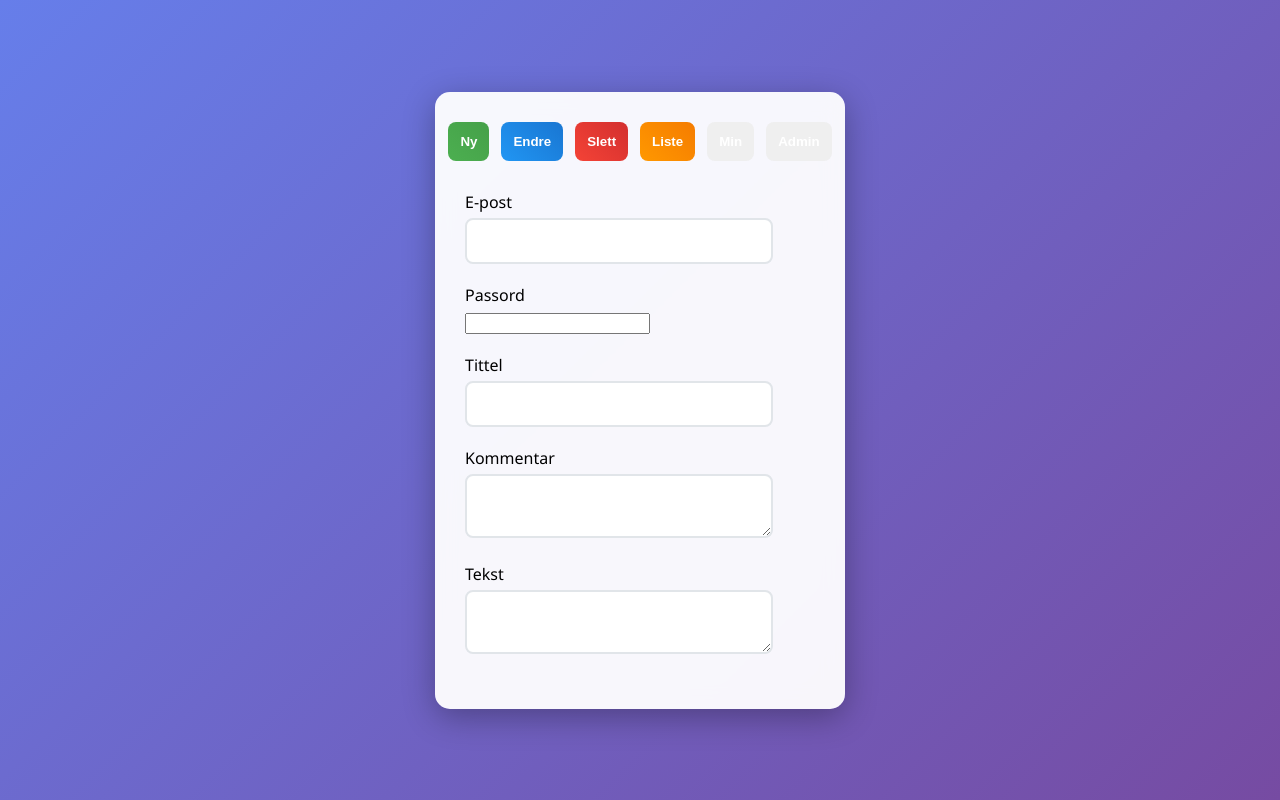
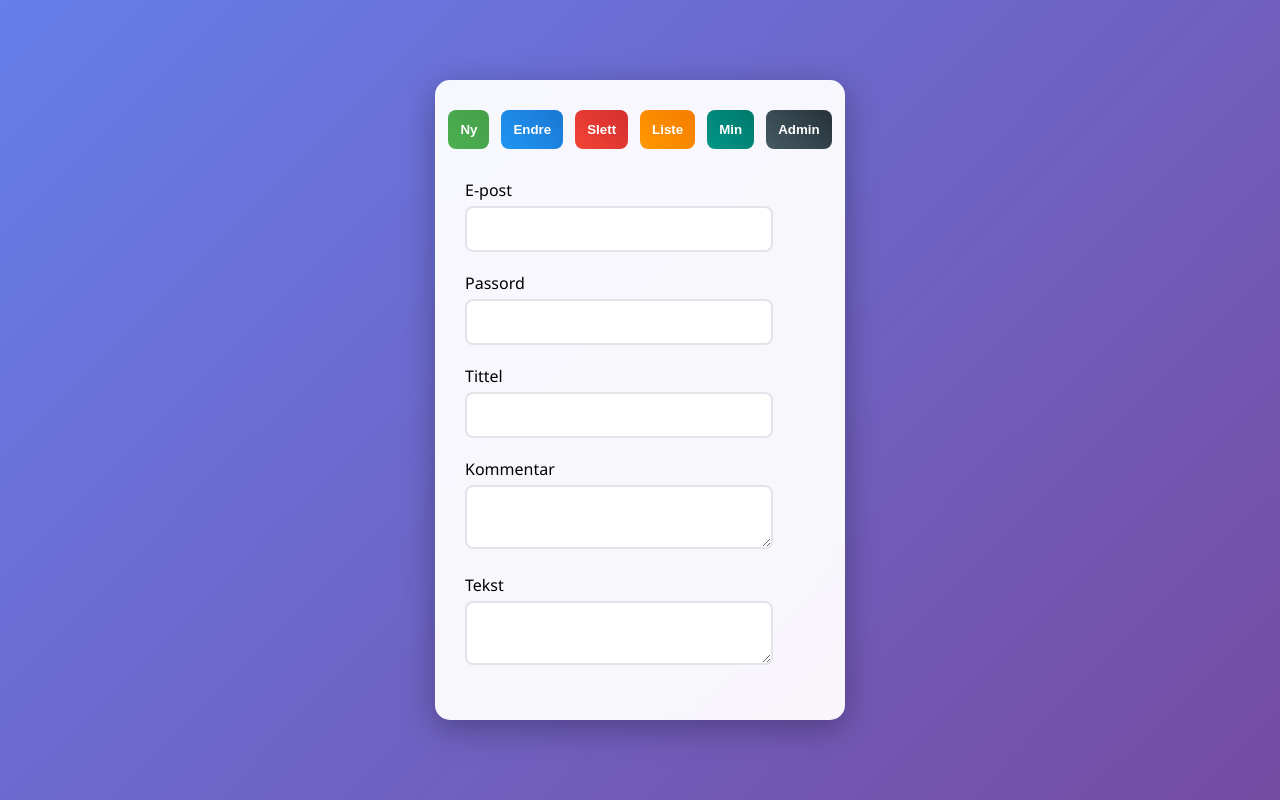
Before and after one commit to Brad-Gitt/v24-25.1, a plain HTML site: page web/index.html in a window 1280 px wide. Drawn offline with Linux system fonts and the light colour scheme.

Commit message:
steg 4 fullført

```diff
--- a/web/style.css
+++ b/web/style.css
@@ -36,7 +36,8 @@ label {
   font-weight: 500;
 }
 
-input[type="text"], textarea {
+/* start: Styling for passordfelt - oppfyller F1 (brukerinput for autentisering) (person 3) */
+input[type="text"], input[type="password"], textarea {
   width: 80%;
   padding: 12px;
   border: 2px solid #e1e5e9;
@@ -45,10 +46,11 @@ input[type="text"], textarea {
   transition: border-color 0.3s;
 }
 
-input[type="text"]:focus, textarea:focus {
+input[type="text"]:focus, input[type="password"]:focus, textarea:focus {
   outline: none;
   border-color: #667eea;
 }
+/* slutt: Styling for passordfelt - oppfyller F1 (brukerinput for autentisering) (person 3) */
 
 .buttons {
   display: flex;
@@ -88,3 +90,13 @@ input[type="text"]:focus, textarea:focus {
 #liste-btn {
   background: linear-gradient(45deg, #FF9800, #F57C00);
 }
+
+/* start: Farge for Min- og Admin-knapp - oppfyller F2 (tydelig UI for min/admin-visning) (person 3) */
+#min-btn {
+  background: linear-gradient(45deg, #009688, #00796B);
+}
+
+#admin-btn {
+  background: linear-gradient(45deg, #455A64, #263238);
+}
+/* slutt: Farge for Min- og Admin-knapp - oppfyller F2 (tydelig UI for min/admin-visning) (person 3) */
```
Also changed, not shown: 4 other files.
